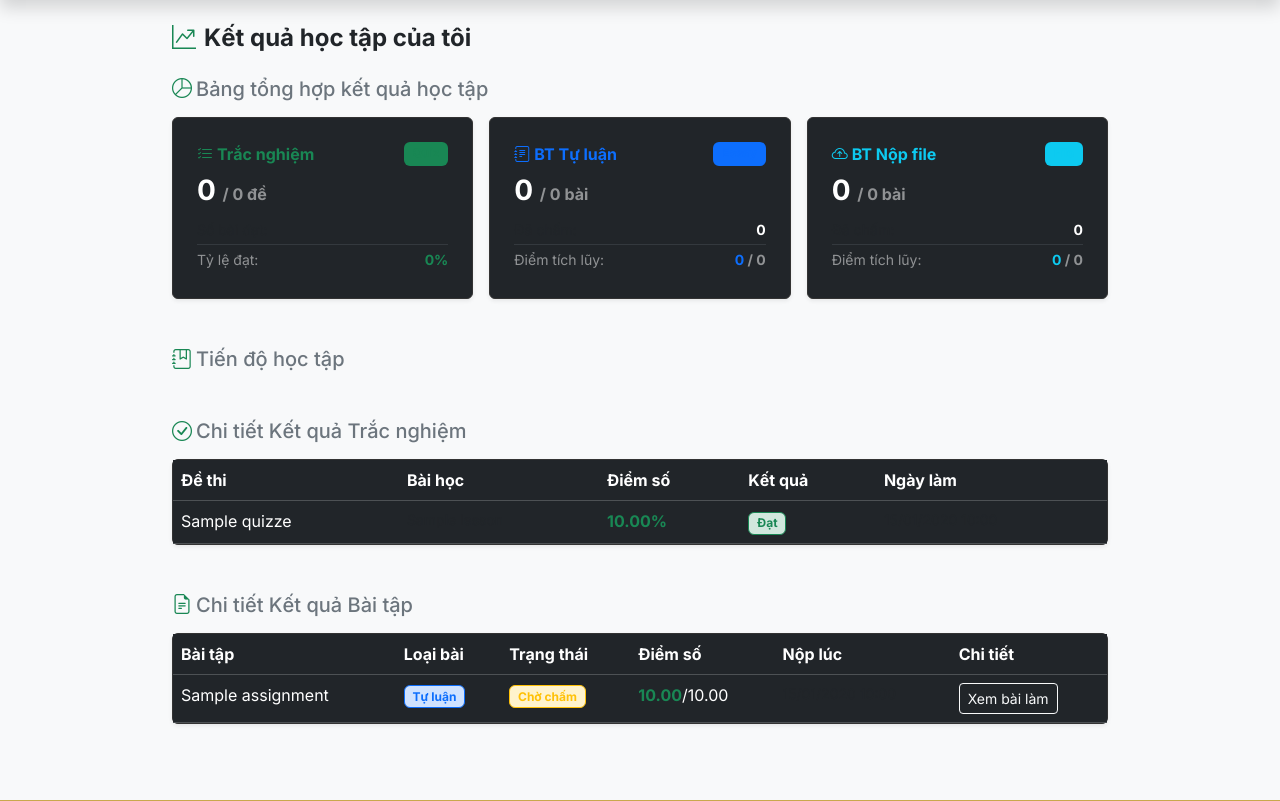
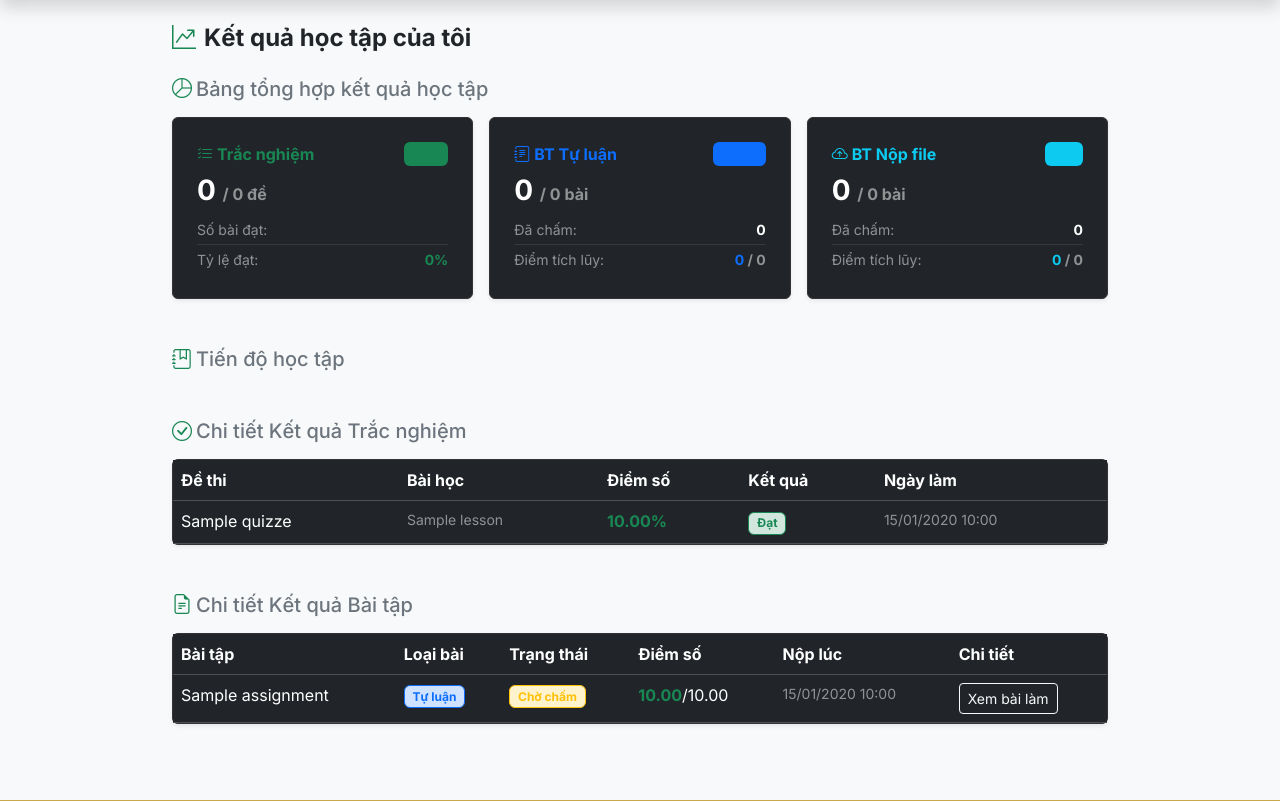
Before and after one commit to tuannguyenbrvt-alt/ntkntk, a PHP site: page /ntkntk/progress in a window 1280 px wide. Shown: the part 80-881 px from the top of the page. Run offline with PHP 8.4, Linux system fonts and the light colour scheme; the visitor is signed in with stand-in values (Sample User, id 1); tables that the repository leaves empty hold one stand-in row (values such as "Sample post").

Commit message:
Sua triet de tuong phan chu text-muted tren nen toi trong card va table

```diff
--- a/views/progress/dashboard.php
+++ b/views/progress/dashboard.php
@@ -14,7 +14,7 @@
                             <span class="badge bg-success bg-opacity-20 text-success border border-success border-opacity-50">Quiz</span>
                         </div>
                         <h3 class="fw-bold mb-2"><?php echo $quizStats['attempted_quizzes']; ?> <span class="fs-6 text-white-50">/ <?php echo $quizStats['total_quizzes']; ?> đề</span></h3>
-                        <div class="text-muted small">
+                        <div class="text-white-50 small">
                             <div class="d-flex justify-content-between py-1 border-bottom border-secondary border-opacity-25">
                                 <span>Số bài đạt:</span> <strong class="text-success"><?php echo $quizStats['passed_quizzes']; ?></strong>
                             </div>
@@ -38,7 +38,7 @@
                             <span class="badge bg-primary bg-opacity-20 text-primary border border-primary border-opacity-50">Essay</span>
                         </div>
                         <h3 class="fw-bold mb-2"><?php echo $essay['submitted']; ?> <span class="fs-6 text-white-50">/ <?php echo $essay['total']; ?> bài</span></h3>
-                        <div class="text-muted small">
+                        <div class="text-white-50 small">
                             <div class="d-flex justify-content-between py-1 border-bottom border-secondary border-opacity-25">
                                 <span>Đã chấm:</span> <strong class="text-white"><?php echo $essay['graded']; ?></strong>
                             </div>
@@ -62,7 +62,7 @@
                             <span class="badge bg-info bg-opacity-20 text-info border border-info border-opacity-50">File</span>
                         </div>
                         <h3 class="fw-bold mb-2"><?php echo $file['submitted']; ?> <span class="fs-6 text-white-50">/ <?php echo $file['total']; ?> bài</span></h3>
-                        <div class="text-muted small">
+                        <div class="text-white-50 small">
                             <div class="d-flex justify-content-between py-1 border-bottom border-secondary border-opacity-25">
                                 <span>Đã chấm:</span> <strong class="text-white"><?php echo $file['graded']; ?></strong>
                             </div>
@@ -109,10 +109,10 @@
                 <?php foreach($quizResults as $r): ?>
                 <tr>
                     <td><?php echo htmlspecialchars($r['quiz_title']); ?></td>
-                    <td class="text-muted small"><?php echo htmlspecialchars($r['lesson_title']); ?></td>
+                    <td class="text-white-50 small"><?php echo htmlspecialchars($r['lesson_title']); ?></td>
                     <td><strong class="text-success"><?php echo $r['score']; ?>%</strong></td>
                     <td><?php echo $r['passed'] ? '<span class="badge bg-success-subtle text-success border border-success">Đạt</span>' : '<span class="badge bg-danger-subtle text-danger border border-danger">Chưa đạt</span>'; ?></td>
-                    <td class="text-muted small"><?php echo date('d/m/Y H:i', strtotime($r['submitted_at'])); ?></td>
+                    <td class="text-white-50 small"><?php echo date('d/m/Y H:i', strtotime($r['submitted_at'])); ?></td>
                 </tr>
                 <?php endforeach; ?>
                 </tbody>
@@ -135,7 +135,7 @@
                     <td><?php echo $r['type']==='essay' ? '<span class="badge bg-primary-subtle text-primary border border-primary">Tự luận</span>' : '<span class="badge bg-info-subtle text-info border border-info">Nộp file</span>'; ?></td>
                     <td><?php echo $r['status']==='graded' ? '<span class="badge bg-success-subtle text-success border border-success">Đã chấm</span>' : '<span class="badge bg-warning-subtle text-warning border border-warning">Chờ chấm</span>'; ?></td>
                     <td><?php echo $r['score'] !== null ? '<strong class="text-success">'.$r['score'].'</strong>/'.$r['max_score'] : '<span class="text-muted">—</span>'; ?></td>
-                    <td class="text-muted small"><?php echo date('d/m/Y H:i', strtotime($r['submitted_at'])); ?></td>
+                    <td class="text-white-50 small"><?php echo date('d/m/Y H:i', strtotime($r['submitted_at'])); ?></td>
                     <td><a href="<?php echo APP_URL; ?>/assignment/result?assignment_id=<?php echo $r['assignment_id']; ?>&course_id=0" class="btn btn-sm btn-outline-light py-0.5 px-2 small">Xem bài làm</a></td>
                 </tr>
                 <?php endforeach; ?>
```
Also changed, not shown: views/progress/lookup_result.php (+8 -8 lines).
